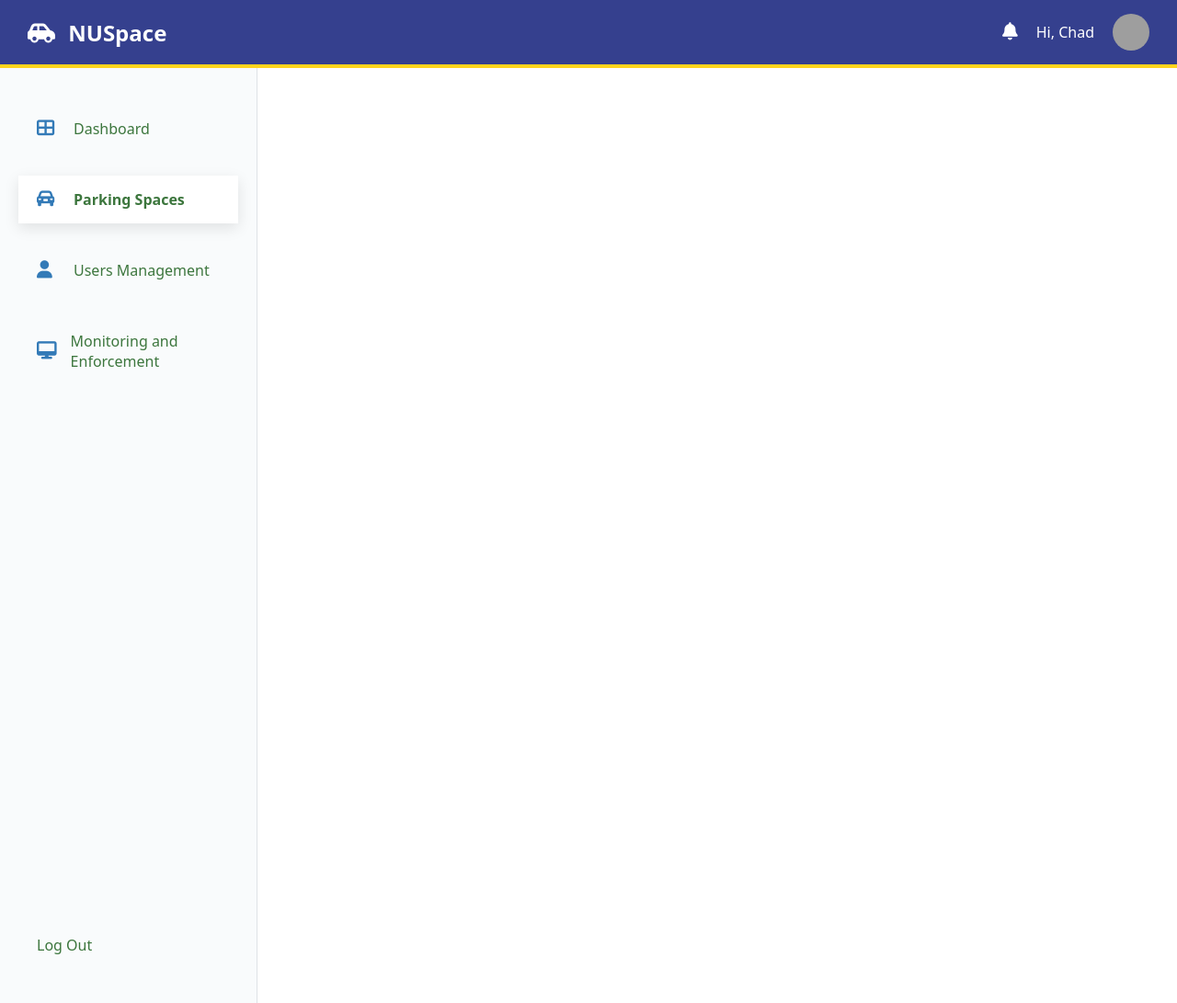
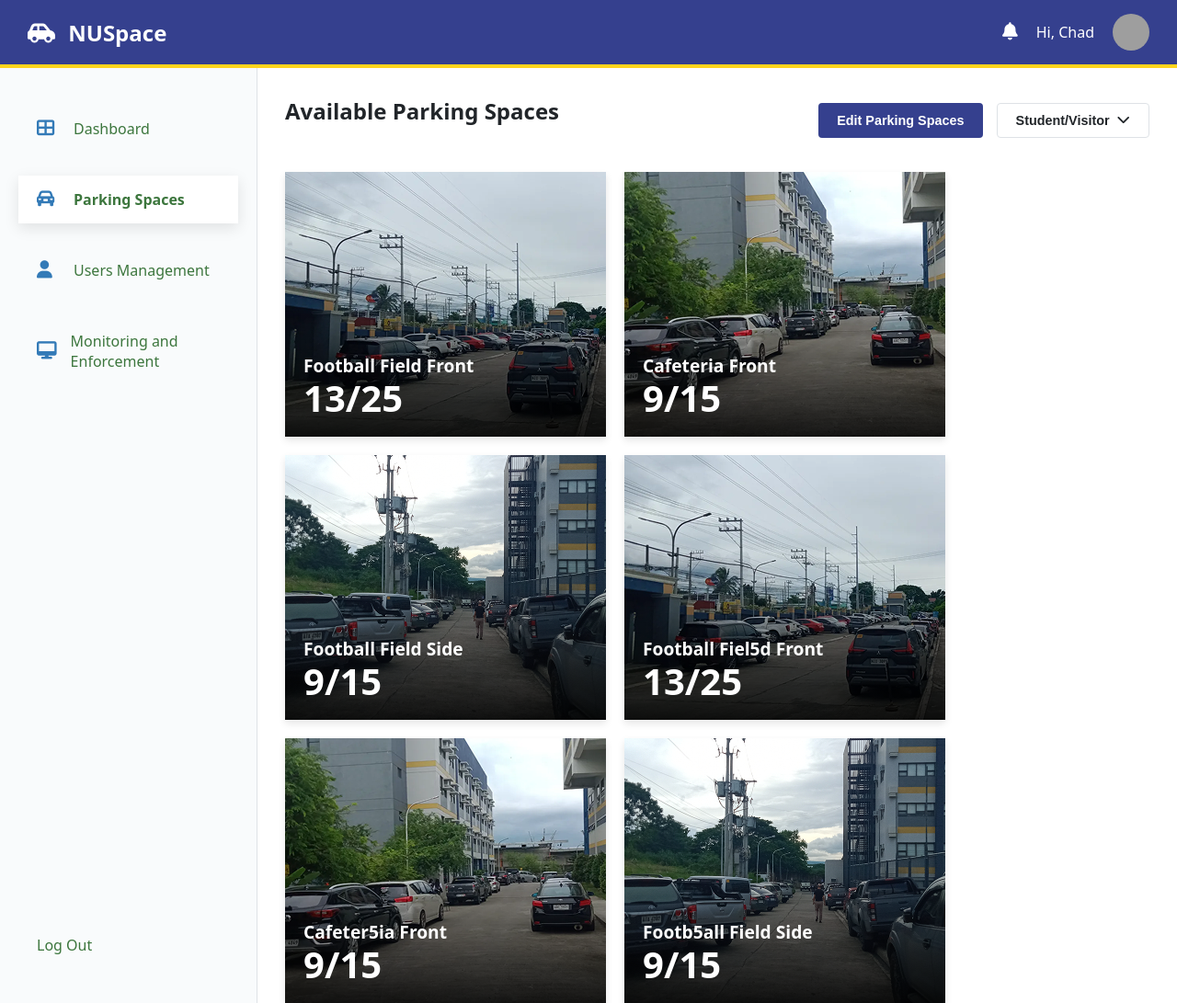
Before and after one commit to NeilVB/parking-management-system, a PHP site: page / in a window 1280 px wide, after a click on "Parking Spaces". Shown: the whole page at 92% size. Run offline with PHP 8.4, Linux system fonts and the light colour scheme; grey boxes are pictures that could not be loaded.

Commit message:
added parking space and support for adding parking spaces
ready for database

```diff
--- a/index.html
+++ b/index.html
@@ -112,7 +112,18 @@
 
                 <!-- Parking Spaces Content -->
                 <div id="parking-spaces" class="content-section">
-                    <!-- Content for Parking Spaces will go here -->
+                    <div class="page-header">
+                        <h3>Available Parking Spaces</h3>
+                        <div class="header-actions">
+                            <button class="btn btn-primary">Edit Parking Spaces</button>
+                            <div class="dropdown">
+                                <button class="btn btn-secondary">Student/Visitor <i class="fas fa-chevron-down"></i></button>
+                            </div>
+                        </div>
+                    </div>
+                    <div class="parking-grid">
+                        <!-- Parking space cards will be dynamically inserted here -->
+                    </div>
                 </div>
 
                 <!-- Users Management Content -->
--- a/script.js
+++ b/script.js
@@ -1,12 +1,87 @@
 document.addEventListener('DOMContentLoaded', function () {
     const navLinks = document.querySelectorAll('.nav-item a');
     const contentSections = document.querySelectorAll('.content-section');
+    let parkingSpacesRendered = false; // Add a flag to track if we've rendered the cards
 
+    // --- Data for Parking Spaces ---
+    const parkingSpacesData = [
+        {
+            name: 'Football Field Front',
+            available: 13,
+            total: 25,
+            imageUrl: 'assets/football-field-front.png'
+        },
+        {
+            name: 'Cafeteria Front',
+            available: 9,
+            total: 15,
+            imageUrl: 'assets/cafeteria-front.png'
+        },
+        {
+            name: 'Football Field Side',
+            available: 9,
+            total: 15,
+            imageUrl: 'assets/football-field-side.png'
+        },
+
+                {
+            name: 'Football Fiel5d Front',
+            available: 13,
+            total: 25,
+            imageUrl: 'assets/football-field-front.png'
+        },
+        {
+            name: 'Cafeter5ia Front',
+            available: 9,
+            total: 15,
+            imageUrl: 'assets/cafeteria-front.png'
+        },
+        {
+            name: 'Footb5all Field Side',
+            available: 9,
+            total: 15,
+            imageUrl: 'assets/football-field-side.png'
+        },
+
+
+    ];
+
+    // --- Function to Render Parking Spaces ---
+    function renderParkingSpaces() {
+        const grid = document.querySelector('.parking-grid');
+        if (!grid || parkingSpacesRendered) return; // Don't re-render if already done
+        grid.innerHTML = ''; // Clear existing content
+
+        parkingSpacesData.forEach(space => {
+            const card = document.createElement('div');
+            card.className = 'parking-space-card';
+            card.style.backgroundImage = `url('${space.imageUrl}')`;
+
+            card.innerHTML = `
+                <span class="parking-space-name">${space.name}</span>
+                <span class="parking-space-availability">${space.available}/${space.total}</span>
+            `;
+
+            grid.appendChild(card);
+        });
+        parkingSpacesRendered = true; // Set the flag to true
+    }
+
+    // --- Initial Page Load ---
+    // We remove the initial call from here.
+    // renderParkingSpaces();
+
+    // --- Navigation Logic ---
     navLinks.forEach(link => {
         link.addEventListener('click', function (e) {
             e.preventDefault();
 
             const targetId = this.getAttribute('data-target');
+
+            // --- New logic to render on demand ---
+            if (targetId === 'parking-spaces') {
+                renderParkingSpaces();
+            }
 
             // Update active state for nav items
             document.querySelectorAll('.nav-item').forEach(item => {
--- a/style.css
+++ b/style.css
@@ -261,3 +261,88 @@ body {
     color: var(--map-green);
     font-weight: 500;
 }
+
+/* --- Parking Spaces Page --- */
+.page-header {
+    display: flex;
+    justify-content: space-between;
+    align-items: center;
+    margin-bottom: 30px;
+}
+
+.header-actions {
+    display: flex;
+    gap: 15px;
+}
+
+.btn {
+    padding: 10px 20px;
+    border: none;
+    border-radius: 4px;
+    font-weight: 600;
+    cursor: pointer;
+    font-size: 0.9rem;
+    display: flex;
+    align-items: center;
+    gap: 8px;
+}
+
+.btn-primary {
+    background-color: var(--primary-blue);
+    color: white;
+}
+
+.btn-secondary {
+    background-color: white;
+    color: var(--text-color-dark);
+    border: 1px solid var(--border-color);
+}
+
+.parking-grid {
+    display: grid;
+    /* Use auto-fit to better handle wrapping and alignment */
+    grid-template-columns: repeat(auto-fit, 349px); /* can be changed to 3 if want to be accurate to figma hehe */
+    gap: 20px; /* This value controls the space between cards */
+
+}
+
+.parking-space-card {
+    position: relative;
+    width: 349px;
+    height: 288px;  /* locked to Figma ratio */
+    overflow: hidden;
+    display: flex;
+    flex-direction: column;
+    justify-content: flex-end;
+    padding: 20px;
+    color: white;
+    background-size: cover;
+    background-position: center;
+    box-shadow: 0 4px 8px rgba(0,0,0,0.1);
+}
+
+
+
+.parking-space-card::before {
+    content: '';
+    position: absolute;
+    top: 0; left: 0; right: 0; bottom: 0;
+    background: linear-gradient(to top, rgba(0,0,0,0.85) 0%, rgba(0,0,0,0) 50%);
+    z-index: 1;
+}
+
+.parking-space-card * {
+    position: relative;
+    z-index: 2;
+}
+
+.parking-space-name {
+    font-size: 1.2rem;
+    font-weight: 600;
+}
+
+.parking-space-availability {
+    font-size: 2.5rem;
+    font-weight: 700;
+    line-height: 1.1;
+}
```
Also changed, not shown: assets/cafeteria-front.png (added), assets/football-field-front.png (added), assets/football-field-side.png (added).
